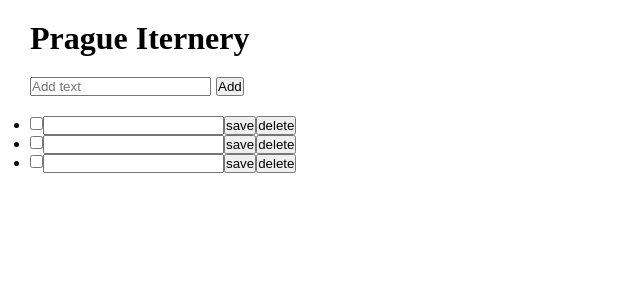
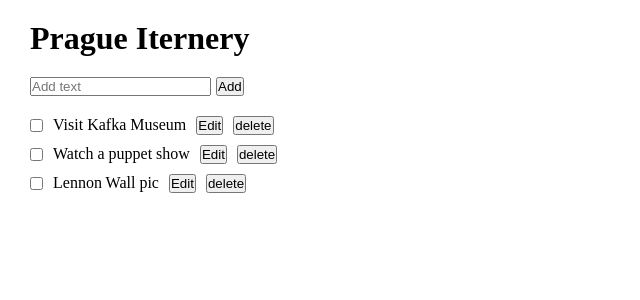
Before and after one commit to nickonyi/Reducer, a React (Vite) app: page / in a window 1280 px wide. Shown: the top 300 px of the page, without its empty margins (0-640 px from the left). Built offline with nearby package versions, Linux system fonts and the light colour scheme.

Commit message:
reducer code

```diff
--- a/src/App.css
+++ b/src/App.css
@@ -13,3 +13,16 @@
   gap: 5px;
   margin-block: 20px;
 }
+
+ul {
+  display: flex;
+  flex-direction: column;
+  gap: 10px;
+}
+li {
+  list-style: none;
+  label {
+    display: flex;
+    gap: 10px;
+  }
+}
--- a/src/TaskList.jsx
+++ b/src/TaskList.jsx
@@ -17,7 +17,7 @@ function TaskList({ tasks, onChangeTask, onDeleteTask }) {
 }
 
 function Task({ task, onChange, onDelete }) {
-  const [editing, isEditing] = useState(false);
+  const [isEditing, setIsEditing] = useState(false);
   let taskContent;
   if (isEditing) {
     taskContent = (
```
